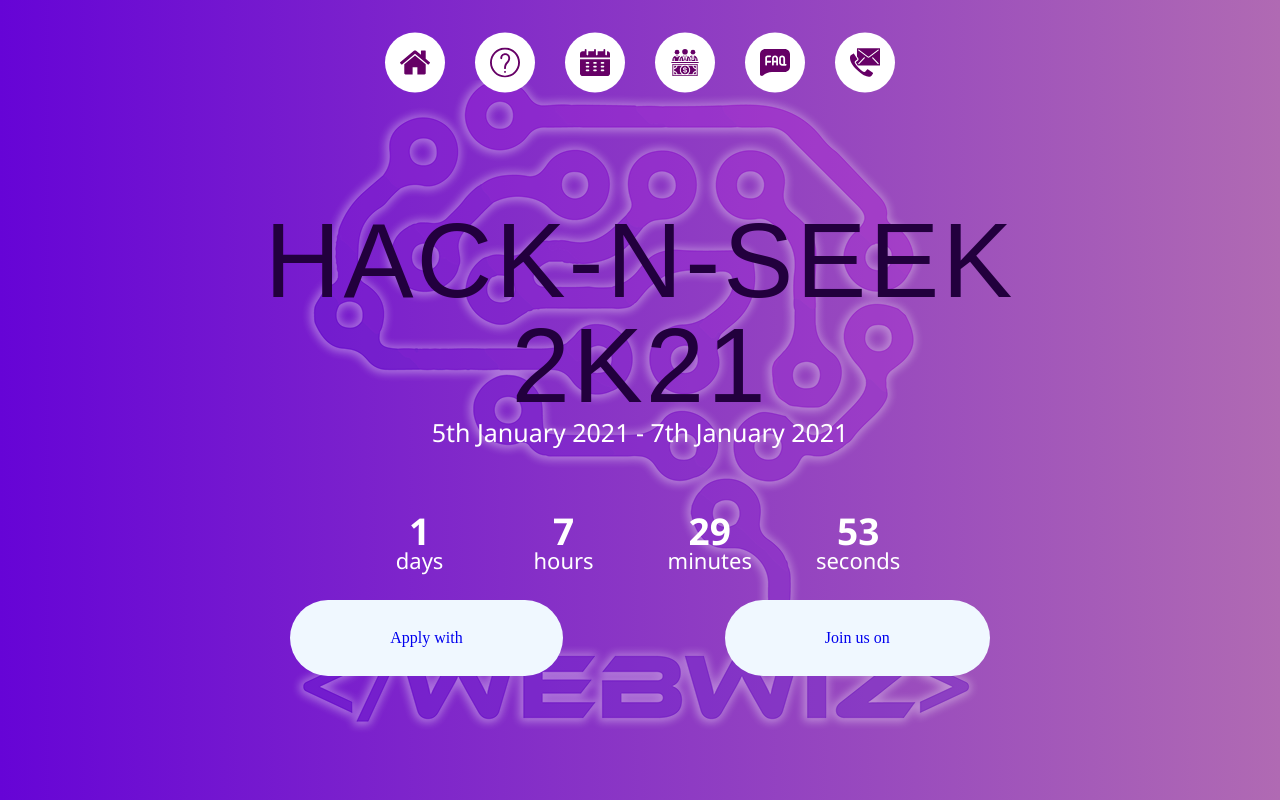
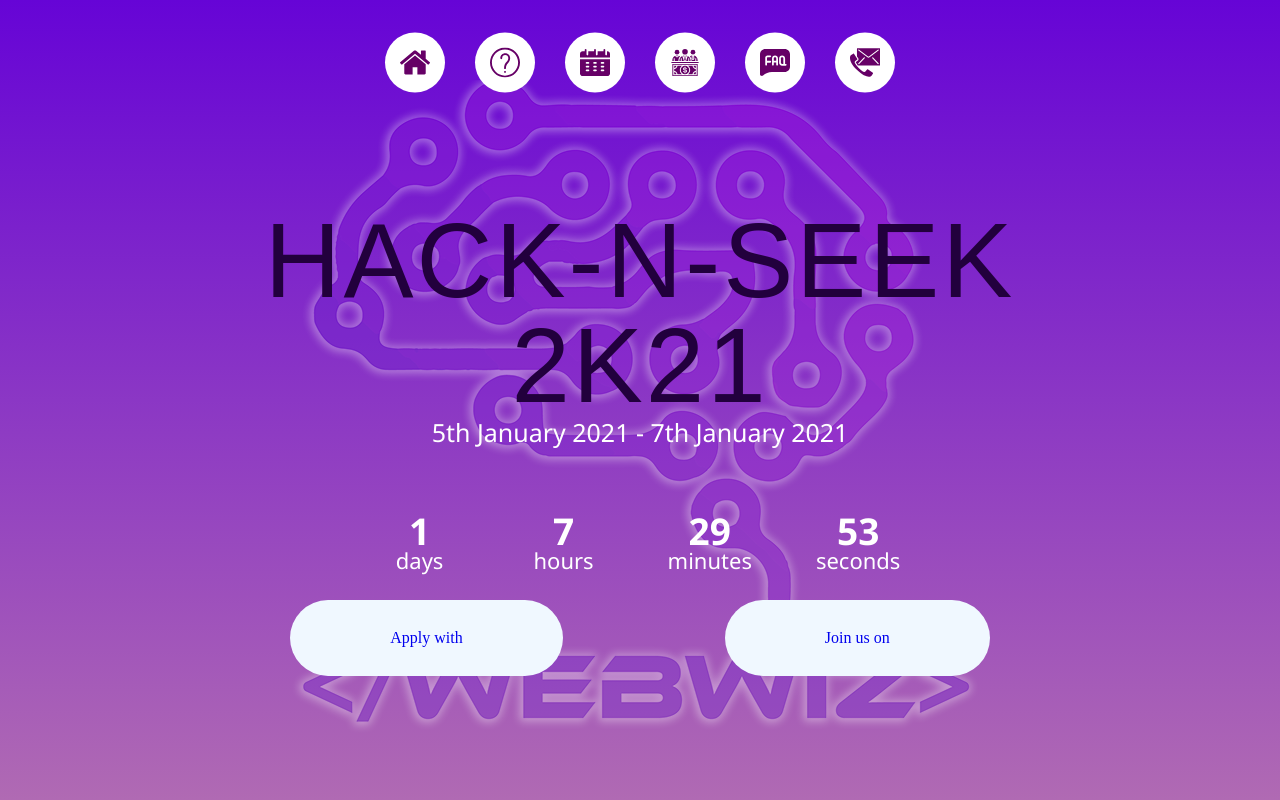
Before and after one commit to Shanu79/webSite, a plain HTML site: page Webathon-main/index.html in a window 1280 px wide. Drawn offline with Linux system fonts and the light colour scheme.

Commit message:
Update style.css

```diff
--- a/Webathon-main/style.css
+++ b/Webathon-main/style.css
@@ -2,7 +2,7 @@ html {
     height: 100%;
 }
 body{
-    background-image: linear-gradient(90deg, #6604D6, #B06AB3);
+    background-image: linear-gradient( #6604D6, #B06AB3);
 }
 .webwizlogo {
 
```
